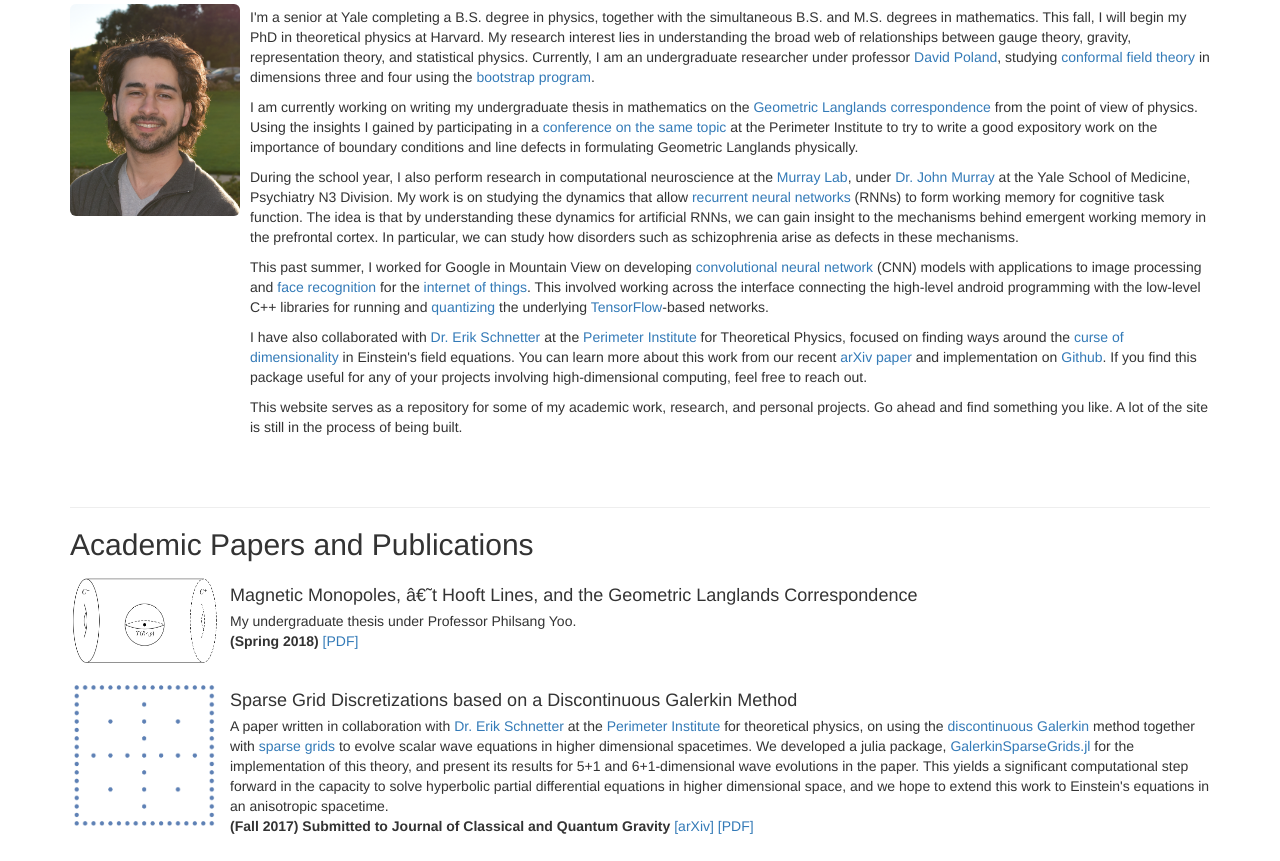
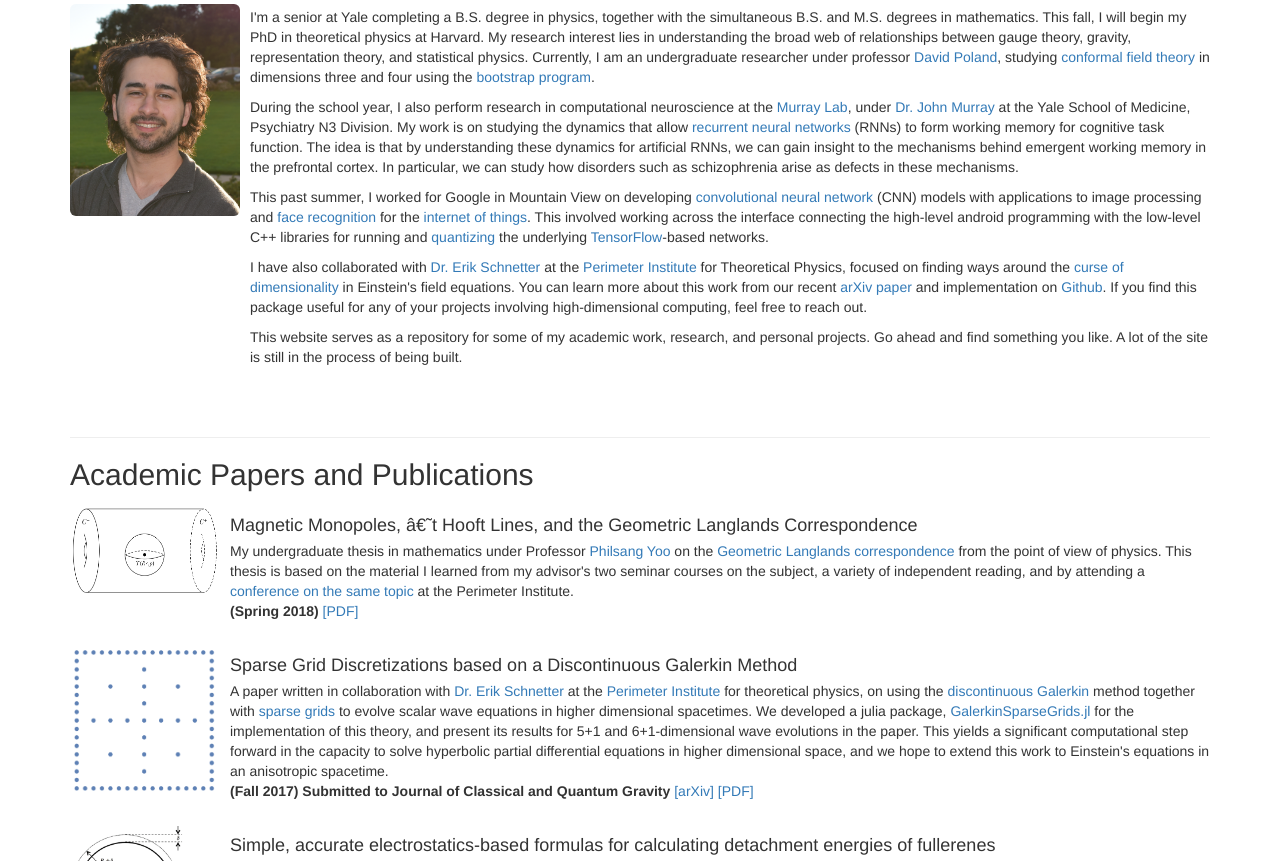
Before and after one commit to ABAtanasov/ABAtanasov.github.io, a plain HTML site: page index.html in a window 1280 px wide. Shown: the part 580-1441 px from the top of the page. Drawn offline with Linux system fonts and the light colour scheme.

Commit message:
updated descriptions

```diff
--- a/index.html
+++ b/index.html
@@ -88,8 +88,8 @@
 		My research interest lies in understanding the broad web of relationships between gauge theory, gravity, representation theory, and statistical physics. Currently, I am an undergraduate researcher under professor <a href=https://www.ias.edu/scholars/david-poland target="_blank">David Poland</a>, studying <a href=https://en.wikipedia.org/wiki/Conformal_field_theory target="_blank">conformal field theory</a> in dimensions three and four using the <a href=http://bootstrapcollaboration.com/ target="_blank">bootstrap program</a>.
 	</p>
 
-	<p> I am currently working on writing my undergraduate thesis in mathematics on the <a href="https://en.wikipedia.org/wiki/Geometric_Langlands_correspondence" target="_blank">Geometric Langlands correspondence</a> from the point of view of physics. Using the insights I gained by participating in a <a href="https://perimeterinstitute.ca/conferences/gauge-theory-geometric-langlands-and-vertex-operator-algebras" target="_blank">conference on the same topic</a> at the Perimeter Institute to try to write a good expository work on the importance of boundary conditions and line defects in formulating Geometric Langlands physically.
-	</p>
+	<!-- <p> I am currently working on writing my undergraduate thesis in mathematics on the <a href="https://en.wikipedia.org/wiki/Geometric_Langlands_correspondence" target="_blank">Geometric Langlands correspondence</a> from the point of view of physics. Using the insights I gained by participating in a <a href="https://perimeterinstitute.ca/conferences/gauge-theory-geometric-langlands-and-vertex-operator-algebras" target="_blank">conference on the same topic</a> at the Perimeter Institute to try to write a good expository work on the importance of boundary conditions and line defects in formulating Geometric Langlands physically.
+	</p> -->
 	<p> During the school year, I also perform research in computational neuroscience at the <a href="http://murraylab.yale.edu" target="_blank">Murray Lab</a>, under <a href="http://murraylab.yale.edu/john_murray.profile?source=news" target="_blank">Dr. John Murray</a> at the Yale School of Medicine, Psychiatry N3 Division. My work is on studying the dynamics that allow <a href="https://en.wikipedia.org/wiki/Recurrent_neural_network" target="_blank"> recurrent neural networks </a> (RNNs) to form working memory for cognitive task function. The idea is that by understanding these dynamics for artificial RNNs, we can gain insight to the mechanisms behind emergent working memory in the prefrontal cortex. In particular, we can study how disorders such as schizophrenia arise as defects in these mechanisms.
 	</p>
 
@@ -121,8 +121,7 @@
 	 <h4 class="media-heading">Magnetic Monopoles, ‘t Hooft Lines, and the
 Geometric Langlands Correspondence
 </h4>
-	 My undergraduate thesis under Professor Philsang Yoo.
-
+	 My undergraduate thesis in mathematics under Professor <a href=https://sites.google.com/site/philsangyoo/home target="_blank">Philsang Yoo</a> on the <a href="https://en.wikipedia.org/wiki/Geometric_Langlands_correspondence" target="_blank">Geometric Langlands correspondence</a> from the point of view of physics. This thesis is based on the material I learned from my advisor's two seminar courses on the subject, a variety of independent reading, and by attending a <a href="https://perimeterinstitute.ca/conferences/gauge-theory-geometric-langlands-and-vertex-operator-algebras" target="_blank">conference on the same topic</a> at the Perimeter Institute.
 	 <p> <strong>(Spring 2018)</strong> <a href="Files/Thesis.pdf">[PDF]</a> </p>
 		</div>
 	</div>
```
